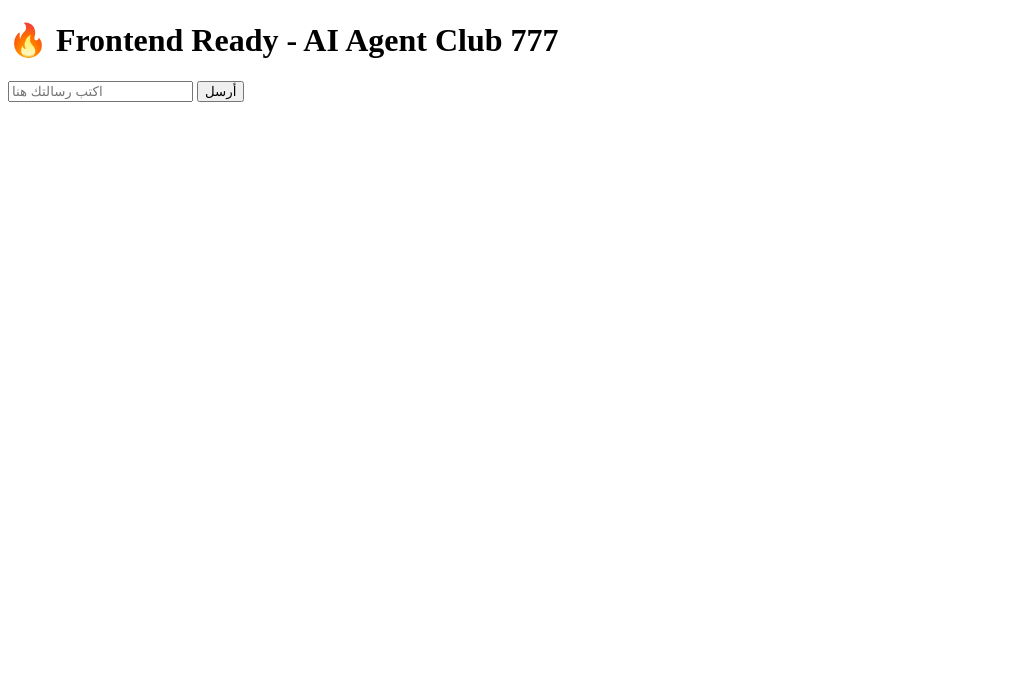
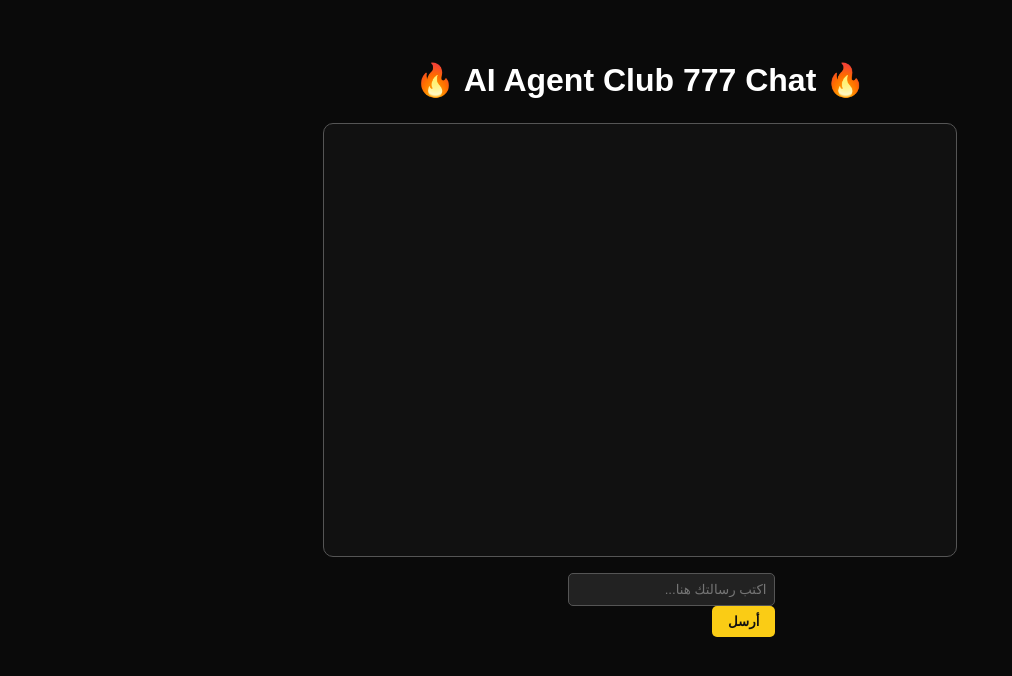
Before and after one commit to Thebigboss1978/AlArab-Agent777, a plain HTML site: page ai-agent-vercel-final/frontend/index.html in a window 1280 px wide. Shown: the whole page, without its empty margins (0-1012 px from the left). Drawn offline with Linux system fonts and the light colour scheme.

Commit message:
Update index.html

```diff
--- a/ai-agent-vercel-final/frontend/index.html
+++ b/ai-agent-vercel-final/frontend/index.html
@@ -1,33 +1,112 @@
 <!DOCTYPE html>
-<html lang="en">
+<html lang="ar" dir="rtl">
 <head>
   <meta charset="UTF-8">
   <meta name="viewport" content="width=device-width, initial-scale=1.0">
-  <title>AI Agent Club 777</title>
+  <title>AI Agent Club 777 - Chat</title>
+  <style>
+    /* ---------- Styles ---------- */
+    body {
+      font-family: Arial, sans-serif;
+      background: #0a0a0a;
+      color: white;
+      display: flex;
+      flex-direction: column;
+      align-items: center;
+      padding: 2rem;
+    }
+
+    h1 {
+      text-align: center;
+      margin-bottom: 1.5rem;
+    }
+
+    #chat {
+      width: 100%;
+      max-width: 600px;
+      height: 400px;
+      overflow-y: auto;
+      border: 1px solid #555;
+      padding: 1rem;
+      margin-bottom: 1rem;
+      background: #111;
+      border-radius: 10px;
+    }
+
+    #message {
+      width: 70%;
+      padding: 0.5rem;
+      border-radius: 5px;
+      border: 1px solid #555;
+      background: #222;
+      color: white;
+    }
+
+    button {
+      padding: 0.5rem 1rem;
+      margin-left: 0.5rem;
+      border-radius: 5px;
+      border: none;
+      background: #facc15;
+      color: #111;
+      font-weight: bold;
+      cursor: pointer;
+    }
+
+    p {
+      margin: 0.3rem 0;
+    }
+
+    b {
+      font-weight: bold;
+    }
+  </style>
 </head>
 <body>
-  <h1>🔥 Frontend Ready - AI Agent Club 777</h1>
+
+  <h1>🔥 AI Agent Club 777 Chat 🔥</h1>
 
   <div id="chat"></div>
-  <input id="message" type="text" placeholder="اكتب رسالتك هنا">
-  <button onclick="sendMessage()">أرسل</button>
+
+  <div>
+    <input id="message" type="text" placeholder="اكتب رسالتك هنا...">
+    <button onclick="sendMessage()">أرسل</button>
+  </div>
 
   <script>
-    const sessionId = 'frontend777'; // Session خاص بهذه الواجهة
+    /* ---------- Script ---------- */
+    const sessionId = 'frontend777'; // كل واجهة لها session مختلف
+
+    const chatDiv = document.getElementById('chat');
+    const msgInput = document.getElementById('message');
 
     async function sendMessage() {
-      const message = document.getElementById('message').value;
-      const response = await fetch('/api/agent', {
-        method: 'POST',
-        headers: { 'Content-Type': 'application/json' },
-        body: JSON.stringify({ message, sessionId })
-      });
-      const data = await response.json();
-      const chatDiv = document.getElementById('chat');
-      chatDiv.innerHTML += `<p><b>أنت:</b> ${message}</p>`;
-      chatDiv.innerHTML += `<p><b>AI:</b> ${data.reply}</p>`;
-      document.getElementById('message').value = '';
+      const msg = msgInput.value.trim();
+      if (!msg) return;
+
+      chatDiv.innerHTML += `<p><b>أنت:</b> ${msg}</p>`;
+      msgInput.value = '';
+
+      try {
+        const res = await fetch('/api/chat', {
+          method: 'POST',
+          headers: { 'Content-Type': 'application/json' },
+          body: JSON.stringify({ prompt: msg })
+        });
+
+        const data = await res.json();
+        chatDiv.innerHTML += `<p><b>AI:</b> ${data.reply || 'لا يوجد رد'}</p>`;
+        chatDiv.scrollTop = chatDiv.scrollHeight; // تمرير تلقائي للأسفل
+      } catch (err) {
+        chatDiv.innerHTML += `<p style="color:red;"><b>خطأ:</b> لم يتم الاتصال بالـ AI</p>`;
+      }
     }
+
+    // دعم الضغط على Enter لإرسال الرسالة
+    msgInput.addEventListener('keypress', function(e) {
+      if (e.key === 'Enter') sendMessage();
+    });
   </script>
+
 </body>
 </html>
```
